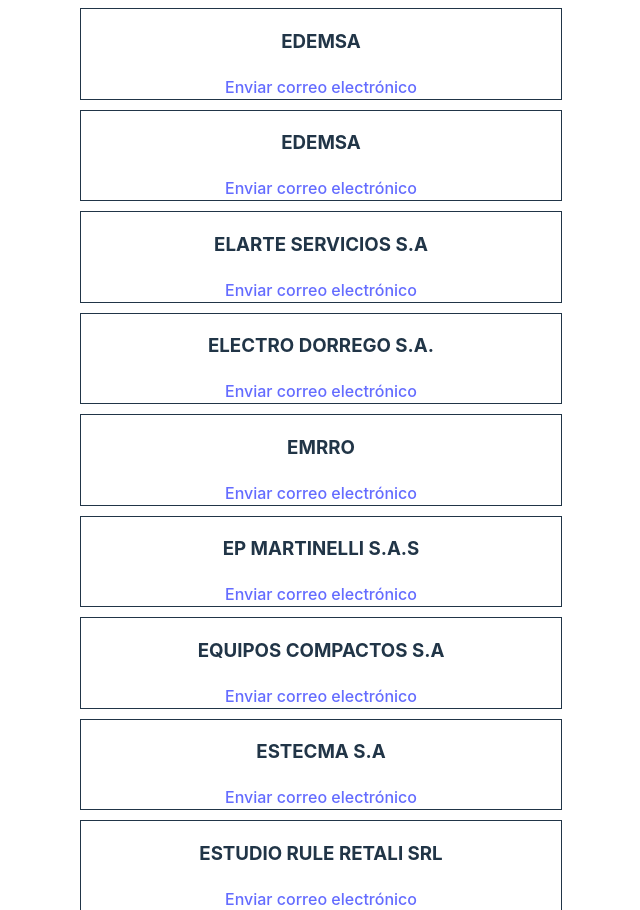
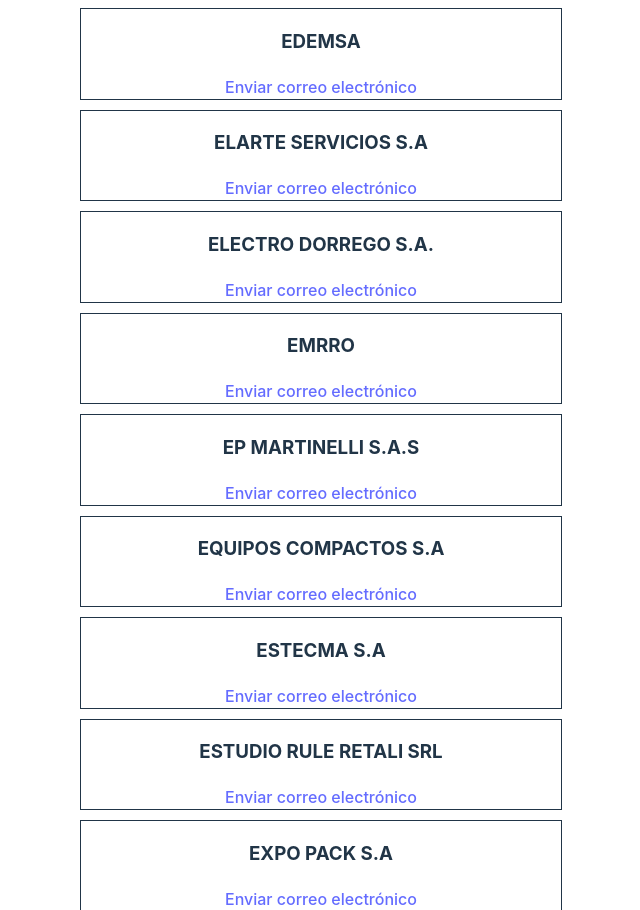
Before and after one commit to jlg777/react_search_prov, a React (Vite) app: page / in a window 1280 px wide. Shown: the part 5634-6544 px from the top of the page, without its empty margins (319-959 px from the left). Built offline with nearby package versions, Linux system fonts and the light colour scheme.

Commit message:
PROVEEDORES

```diff
--- a/src/proveedores.js
+++ b/src/proveedores.js
@@ -123,8 +123,8 @@
     nombre: 'DUTCH STARCHES INTERNACIONAL S.A.',
     correo: 'cobranzas@dsi-arg.com.ar'
   },
-  { nombre: 'EDEMSA', correo: 'CContreras@edemsa.com' },
-  { nombre: 'EDEMSA', correo: 'recaudaciones@edemsa.com' },
+  { nombre: 'EDEMSA', correo: 'CContreras@edemsa.com', correo2: 'recaudaciones@edemsa.com' },
+
   { nombre: 'ELARTE SERVICIOS S.A', correo: 'caguayo@elarteseguridad.com.ar' },
   { nombre: 'ELECTRO DORREGO S.A.', correo: 'admin@electro-dorrego.com.ar' },
   { nombre: 'EMRRO', correo: 'lonascanilla@gmail.com' },
```
